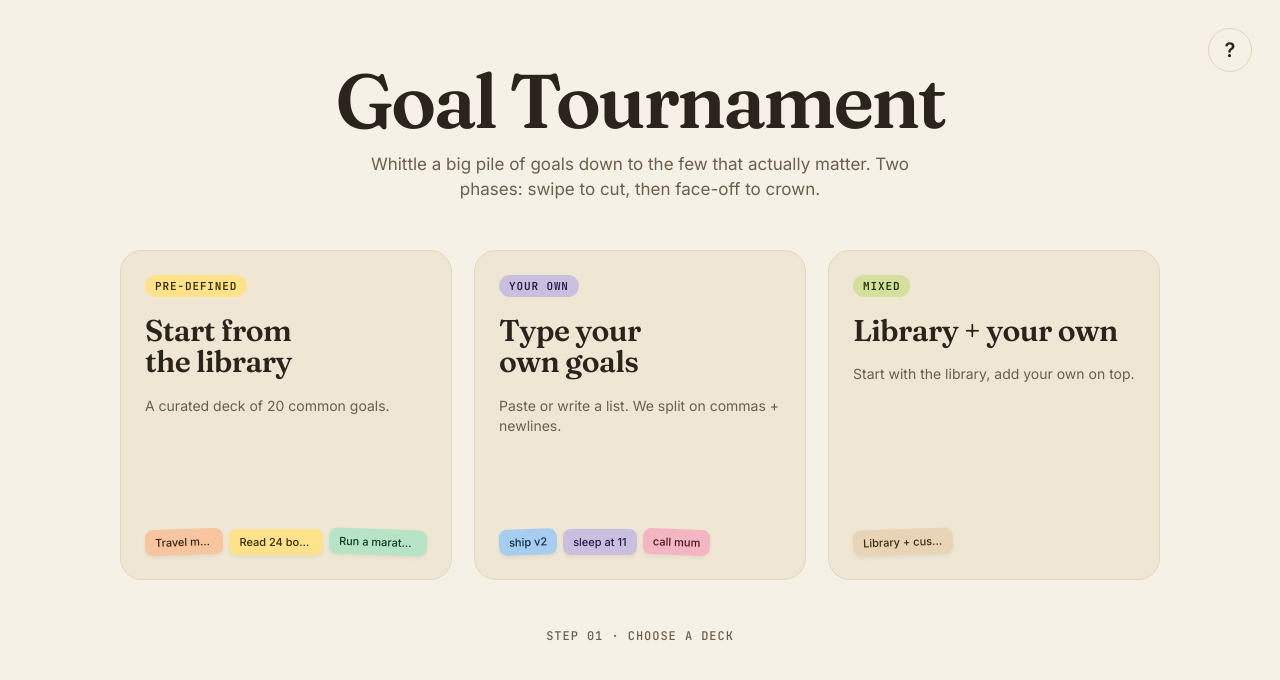
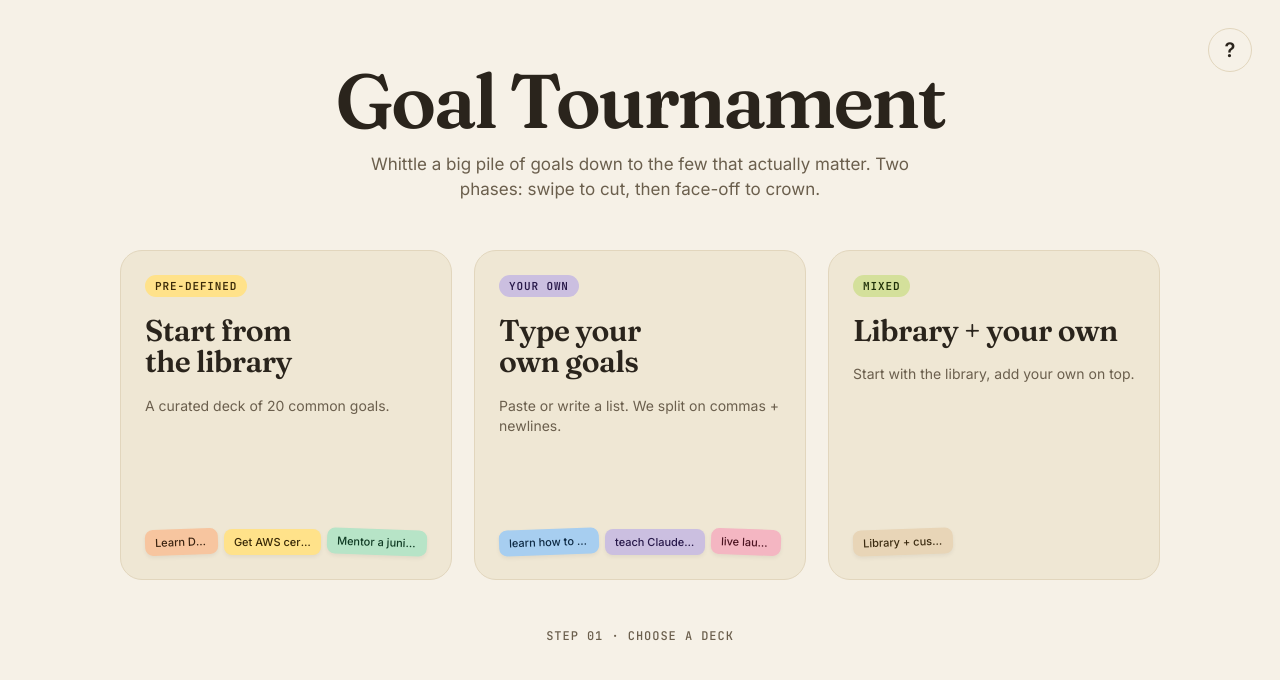
Before and after one commit to katmetax/goal-tournament, a Vue app: page / in a window 1280 px wide. Shown: the top 680 px of the page. Built offline with nearby package versions, Linux system fonts and the light colour scheme.

Commit message:
Add work oriented goals

```diff
--- a/src/data/goals.json
+++ b/src/data/goals.json
@@ -1,22 +1,22 @@
 [
-  "Travel more often",
-  "Exercise regularly",
-  "Learn a new language",
-  "Read 24 books this year",
-  "Start a side project",
-  "Cook at home more",
-  "Save for a house",
-  "Run a marathon",
-  "Meditate daily",
-  "Reconnect with old friends",
-  "Quit social media",
-  "Volunteer monthly",
-  "Learn an instrument",
-  "Improve sleep habits",
-  "Get a promotion",
-  "Write a book",
-  "Spend less on subscriptions",
-  "Start journaling",
-  "See family more",
-  "Drink more water"
+  "Learn Dutch",
+  "Get AWS certified",
+  "Learn Java",
+  "Learn Docker",
+  "Learn TypeScript",
+  "Get Azure certified",
+  "Mentor a junior colleague",
+  "Give a conference talk",
+  "Write a technical blog post",
+  "Improve system design skills",
+  "Master Kubernetes",
+  "Improve SQL skills",
+  "Improve estimation skills",
+  "Lead a project end-to-end",
+  "Read 12 tech books this year",
+  "Become a better code reviewer",
+  "Take a leadership course",
+  "Improve public speaking",
+  "Get a data certification",
+  "Contribute to open source"
 ]
--- a/src/views/ModeSelectView.vue
+++ b/src/views/ModeSelectView.vue
@@ -17,14 +17,14 @@ const MODES = [
     label: 'Pre-defined',
     title: 'Start from the library',
     subtitle: 'A curated deck of 20 common goals.',
-    preview: ['Travel more', 'Read 24 books', 'Run a marathon'],
+    preview: ['Learn Dutch', 'Get AWS certified', 'Mentor a junior colleague'],
   },
   {
     id: 'custom',
     label: 'Your own',
     title: 'Type your own goals',
     subtitle: 'Paste or write a list. We split on commas + newlines.',
-    preview: ['ship v2', 'sleep at 11', 'call mum'],
+    preview: ['learn how to make mermaid graphs', 'teach Claude how to code', 'live laugh love'],
   },
   {
     id: 'mixed',
```
